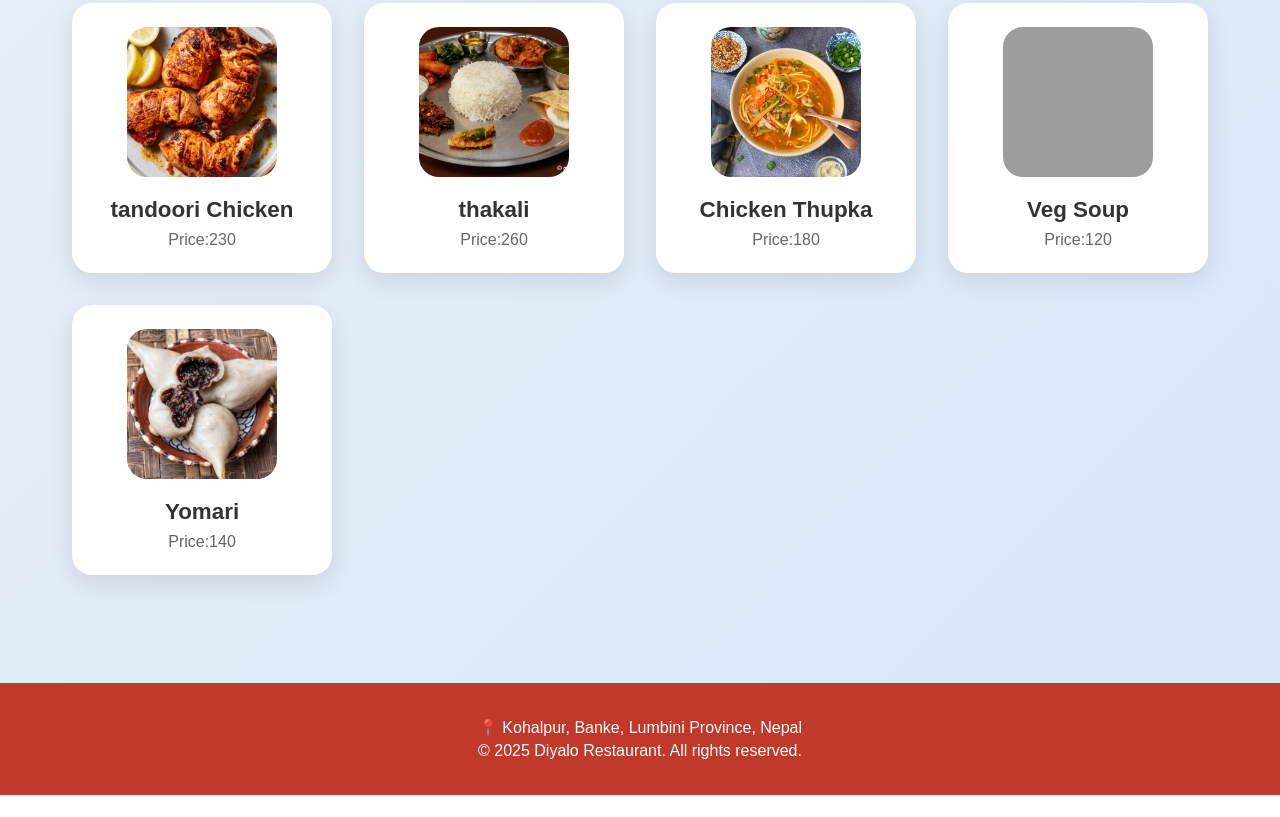
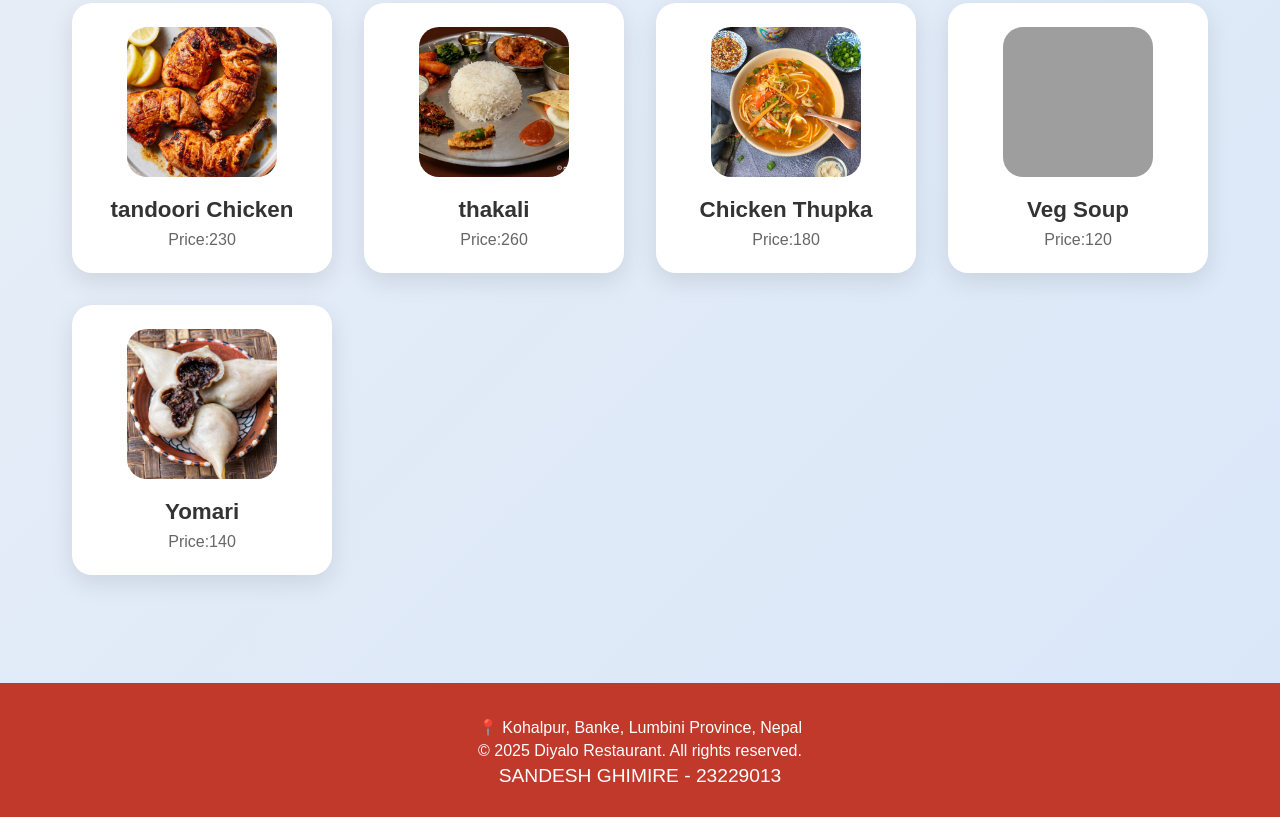
Before and after one commit to sandesh441/my-website, a plain HTML site: page menu.html in a window 1280 px wide. Shown: the part 1612-2429 px from the top of the page. Before the commit the page ends 2407 px from the top, so only its background shows below. Drawn offline with Linux system fonts and the light colour scheme; grey boxes are pictures that could not be loaded.

Commit message:
Update menu.html

```diff
--- a/menu.html
+++ b/menu.html
@@ -333,6 +333,7 @@
   <footer>
     <p>📍 Kohalpur, Banke, Lumbini Province, Nepal</p>
     <p>&copy; 2025 Diyalo Restaurant. All rights reserved.</p>
+    <big>SANDESH GHIMIRE - 23229013</big>
   </footer>
 </body>
 </html>
```
